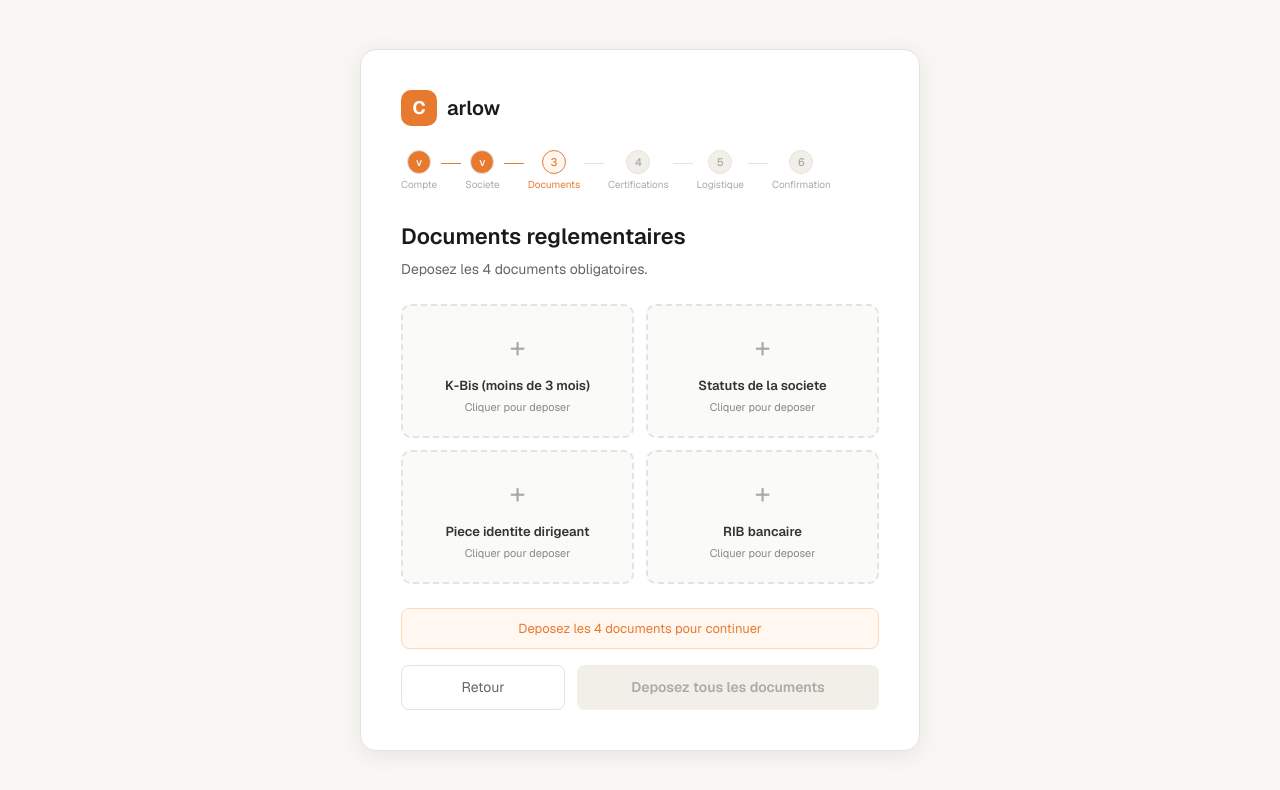
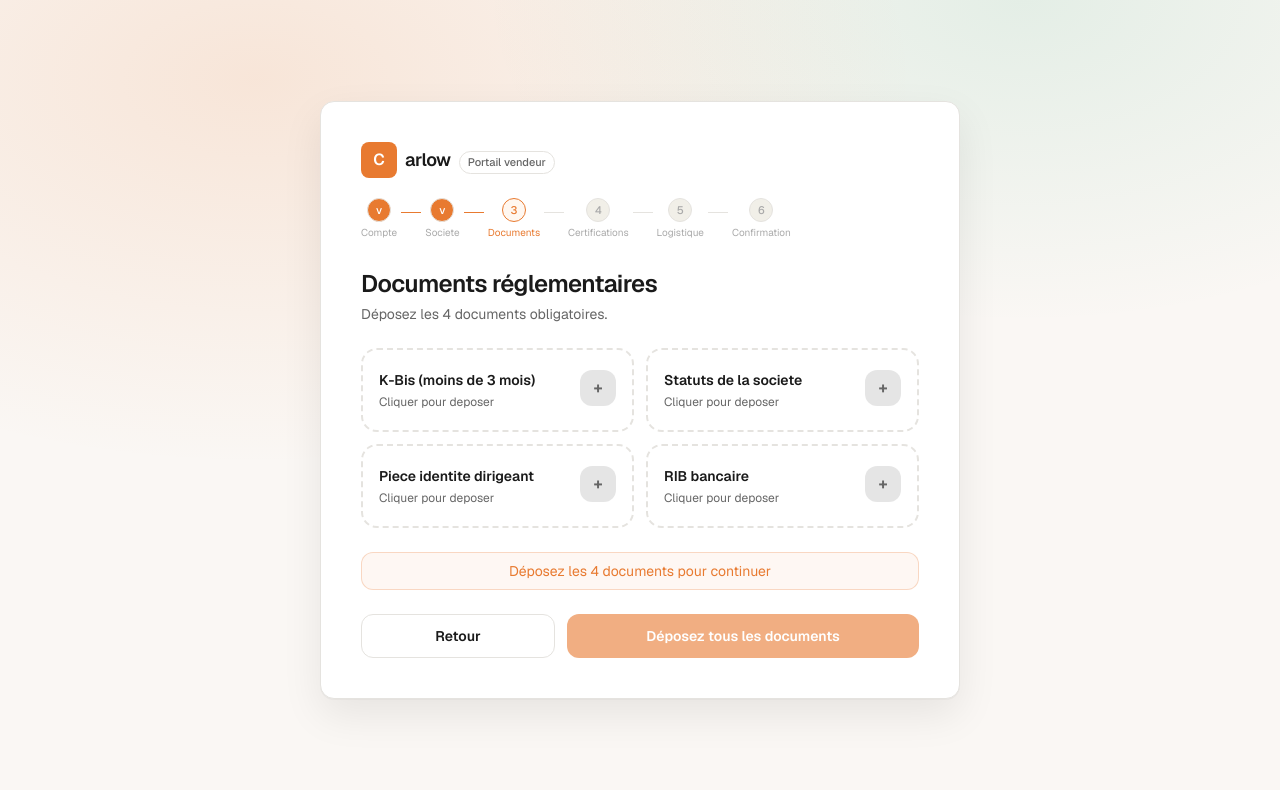
Before and after one commit to azerrh/carlow-onboarding, a Next.js app: page /step-3-documents in a window 1280 px wide. Shown: the top 790 px of the page. Built offline with nearby package versions, Linux system fonts and the light colour scheme.

Commit message:
fix: bouton login visible couleur orange

```diff
--- a/src/app/(onboarding)/step-3-documents/page.tsx
+++ b/src/app/(onboarding)/step-3-documents/page.tsx
@@ -1,7 +1,11 @@
 "use client";
-import { useRef, useState } from "react";
+import { useEffect, useRef, useState } from "react";
 import { useRouter } from "next/navigation";
 import { StepperBar } from "@/components/onboarding/StepperBar";
+import { Brand } from "@/components/ui/Brand";
+import { Button } from "@/components/ui/Button";
+import { Card } from "@/components/ui/Card";
+import { cn } from "@/lib/cn";
 
 const DOCS = [
   { key: "kbis",    label: "K-Bis (moins de 3 mois)",  desc: "Cliquer pour deposer" },
@@ -14,12 +18,61 @@ export default function StepDocumentsPage() {
   const router = useRouter();
   const [uploads, setUploads] = useState<Record<string, "idle"|"uploading"|"done"|"error">>({});
   const [fileNames, setFileNames] = useState<Record<string, string>>({});
-  const refs = Object.fromEntries(DOCS.map(d => [d.key, useRef<HTMLInputElement>(null)]));
+  const [fileUrls, setFileUrls] = useState<Record<string, string>>({});
+  const [globalError, setGlobalError] = useState<string>("");
+  const kbisRef = useRef<HTMLInputElement>(null);
+  const statutsRef = useRef<HTMLInputElement>(null);
+  const idRef = useRef<HTMLInputElement>(null);
+  const ribRef = useRef<HTMLInputElement>(null);
+
+  const refs: Record<string, React.RefObject<HTMLInputElement | null>> = {
+    kbis: kbisRef,
+    statuts: statutsRef,
+    id: idRef,
+    rib: ribRef,
+  };
+
+  useEffect(() => {
+    const vendorId = localStorage.getItem("vendorId");
+    if (!vendorId) return;
+
+    let cancelled = false;
+    (async () => {
+      try {
+        const res = await fetch(`/api/vendor/documents?vendorId=${encodeURIComponent(vendorId)}`);
+        const data = await res.json();
+        if (!res.ok || !data.success) return;
+        if (cancelled) return;
+
+        const nextUploads: Record<string, "done"> = {};
+        const nextNames: Record<string, string> = {};
+        const nextUrls: Record<string, string> = {};
+
+        for (const d of data.documents as Array<{ type: string; filename: string; publicUrl?: string }>) {
+          if (!DOCS.some((x) => x.key === d.type)) continue;
+          nextUploads[d.type] = "done";
+          nextNames[d.type] = d.filename;
+          if (d.publicUrl) nextUrls[d.type] = d.publicUrl;
+        }
+
+        setUploads((u) => ({ ...u, ...nextUploads }));
+        setFileNames((f) => ({ ...f, ...nextNames }));
+        setFileUrls((f) => ({ ...f, ...nextUrls }));
+      } catch {
+        // silencieux: step doit rester utilisable même si listing down
+      }
+    })();
+
+    return () => {
+      cancelled = true;
+    };
+  }, []);
 
   async function handleFile(key: string, file: File) {
     const vendorId = localStorage.getItem("vendorId");
     if (!vendorId) { alert("Reconnectez-vous"); return; }
 
+    setGlobalError("");
     setUploads(u => ({ ...u, [key]: "uploading" }));
     setFileNames(f => ({ ...f, [key]: file.name }));
 
@@ -31,93 +84,158 @@ export default function StepDocumentsPage() {
     try {
       const res = await fetch("/api/vendor/upload", { method: "POST", body: formData });
       const data = await res.json();
-      setUploads(u => ({ ...u, [key]: data.success ? "done" : "error" }));
+      if (!res.ok || !data.success) {
+        setUploads((u) => ({ ...u, [key]: "error" }));
+        setGlobalError(data?.error || "Upload impossible. Vérifiez la configuration du stockage.");
+        return;
+      }
+
+      setUploads((u) => ({ ...u, [key]: "done" }));
+      if (data.publicUrl) setFileUrls((f) => ({ ...f, [key]: data.publicUrl }));
     } catch {
       setUploads(u => ({ ...u, [key]: "error" }));
+      setGlobalError("Erreur réseau pendant l’upload.");
     }
   }
 
   const allDone = DOCS.every(d => uploads[d.key] === "done");
 
   return (
-    <div style={{display:"flex",minHeight:"100vh",background:"#f9f7f4",alignItems:"center",justifyContent:"center",padding:24}}>
-      <div style={{width:"100%",maxWidth:560,background:"white",borderRadius:16,padding:40,boxShadow:"0 4px 24px rgba(0,0,0,0.08)",border:"1px solid #e5e3df"}}>
-        <div style={{display:"flex",alignItems:"center",gap:10,marginBottom:24}}>
-          <div style={{width:36,height:36,background:"#E87A30",borderRadius:10,display:"flex",alignItems:"center",justifyContent:"center",color:"white",fontWeight:700,fontSize:18}}>C</div>
-          <span style={{fontWeight:600,fontSize:20}}>arlow</span>
-        </div>
+    <div className="portal-page grid min-h-screen place-items-center px-4 py-10">
+      <Card className="w-full max-w-[640px] p-8 sm:p-10">
+        <Brand className="mb-5" />
         <StepperBar current={2} />
-        <h1 style={{fontSize:22,fontWeight:600,margin:"0 0 6px"}}>Documents reglementaires</h1>
-        <p style={{color:"#666",fontSize:14,margin:"0 0 24px"}}>Deposez les 4 documents obligatoires.</p>
 
-        <div style={{display:"grid",gridTemplateColumns:"1fr 1fr",gap:12,marginBottom:24}}>
-          {DOCS.map(doc => {
+        <h1 className="mt-4 text-2xl font-semibold tracking-tight">
+          Documents réglementaires
+        </h1>
+        <p className="mt-1 text-sm text-[rgb(var(--muted))]">
+          Déposez les 4 documents obligatoires.
+        </p>
+
+        {globalError && (
+          <div className="mt-4 rounded-xl border border-red-200 bg-red-50 px-3 py-2 text-sm text-red-700">
+            {globalError}
+          </div>
+        )}
+
+        <div className="mt-6 grid grid-cols-1 gap-3 sm:grid-cols-2">
+          {DOCS.map((doc) => {
             const status = uploads[doc.key] || "idle";
             const isDone = status === "done";
             const isUploading = status === "uploading";
             const isError = status === "error";
 
             return (
-              <div key={doc.key}>
+              <div key={doc.key} className="space-y-2">
                 <input
                   ref={refs[doc.key]}
                   type="file"
                   accept=".pdf,.jpg,.jpeg,.png"
-                  style={{display:"none"}}
-                  onChange={e => {
+                  className="hidden"
+                  onChange={(e) => {
                     const file = e.target.files?.[0];
-                    if (file) handleFile(doc.key, file);
+                    if (file) void handleFile(doc.key, file);
+                    // permet de re-uploader le même fichier
+                    e.currentTarget.value = "";
                   }}
                 />
-                <div
+
+                <button
+                  type="button"
                   onClick={() => refs[doc.key].current?.click()}
-                  style={{
-                    border:`2px ${isDone?"solid":"dashed"} ${isDone?"#22a06b":isError?"#cc0000":"#e5e3df"}`,
-                    borderRadius:10,
-                    padding:"20px 16px",
-                    textAlign:"center",
-                    cursor:"pointer",
-                    background:isDone?"#f0faf5":isError?"#fff0f0":"#fafaf8",
-                    transition:"all 0.2s",
-                    userSelect:"none" as const,
-                  }}
+                  className={cn(
+                    "w-full rounded-2xl border-2 px-4 py-5 text-left transition",
+                    "hover:bg-black/[0.02] active:bg-black/[0.03]",
+                    isDone
+                      ? "border-[rgb(var(--success))]/50 bg-[rgb(var(--success))]/[0.06]"
+                      : isError
+                        ? "border-red-300 bg-red-50"
+                        : "border-[rgb(var(--border))] border-dashed bg-white/50",
+                  )}
                 >
-                  <div style={{fontSize:28,marginBottom:8,color:isDone?"#22a06b":isError?"#cc0000":"#aaa"}}>
-                    {isDone ? "✓" : isUploading ? "⏳" : isError ? "✗" : "+"}
+                  <div className="flex items-start justify-between gap-3">
+                    <div>
+                      <div
+                        className={cn(
+                          "text-sm font-semibold",
+                          isDone
+                            ? "text-[rgb(var(--success))]"
+                            : isError
+                              ? "text-red-700"
+                              : "text-[rgb(var(--fg))]",
+                        )}
+                      >
+                        {doc.label}
+                      </div>
+                      <div className="mt-1 text-xs text-[rgb(var(--muted))]">
+                        {isUploading
+                          ? "Upload en cours..."
+                          : isDone
+                            ? fileNames[doc.key]
+                            : isError
+                              ? "Erreur — cliquez pour réessayer"
+                              : doc.desc}
+                      </div>
+                    </div>
+
+                    <div
+                      className={cn(
+                        "grid h-9 w-9 place-items-center rounded-xl text-base font-bold",
+                        isDone
+                          ? "bg-[rgb(var(--success))] text-white"
+                          : isUploading
+                            ? "bg-black/10 text-[rgb(var(--muted))]"
+                            : isError
+                              ? "bg-red-600 text-white"
+                              : "bg-black/10 text-[rgb(var(--muted))]",
+                      )}
+                    >
+                      {isDone ? "✓" : isUploading ? "…" : isError ? "!" : "+"}
+                    </div>
                   </div>
-                  <div style={{fontSize:13,fontWeight:600,color:isDone?"#22a06b":isError?"#cc0000":"#333",marginBottom:4}}>
-                    {doc.label}
-                  </div>
-                  <div style={{fontSize:11,color:"#888"}}>
-                    {isUploading ? "Upload en cours..." :
-                     isDone ? fileNames[doc.key] :
-                     isError ? "Erreur — cliquez pour reessayer" :
-                     doc.desc}
-                  </div>
-                </div>
+                </button>
+
+                {isDone && fileUrls[doc.key] && (
+                  <a
+                    className="inline-flex text-xs font-semibold text-[rgb(var(--primary))]"
+                    href={fileUrls[doc.key]}
+                    target="_blank"
+                    rel="noreferrer"
+                  >
+                    Voir / télécharger
+                  </a>
+                )}
               </div>
             );
           })}
         </div>
 
         {!allDone && (
-          <div style={{background:"#fff7f0",border:"1px solid #ffd9b8",borderRadius:8,padding:"10px 14px",fontSize:13,color:"#E87A30",marginBottom:16,textAlign:"center"}}>
-            Deposez les 4 documents pour continuer
+          <div className="mt-6 rounded-xl border border-[rgb(var(--primary))]/25 bg-[rgb(var(--primary))]/[0.06] px-3 py-2 text-center text-sm text-[rgb(var(--primary))]">
+            Déposez les 4 documents pour continuer
           </div>
         )}
 
-        <div style={{display:"flex",gap:12}}>
-          <button onClick={()=>router.push("/step-2-company")}
-            style={{flex:1,padding:"11px",background:"white",color:"#666",border:"1.5px solid #e5e3df",borderRadius:8,fontSize:14,cursor:"pointer",fontFamily:"inherit"}}>
+        <div className="mt-6 flex flex-col gap-3 sm:flex-row">
+          <Button
+            variant="secondary"
+            onClick={() => router.push("/step-2-company")}
+            className="sm:flex-1"
+          >
             Retour
-          </button>
-          <button
-            onClick={()=>{ if(allDone) router.push("/step-4-certifications"); }}
-            style={{flex:2,padding:"11px",background:allDone?"#E87A30":"#f1efe8",color:allDone?"white":"#aaa",border:"none",borderRadius:8,fontSize:14,fontWeight:600,cursor:allDone?"pointer":"not-allowed",fontFamily:"inherit"}}>
-            {allDone ? "Continuer →" : "Deposez tous les documents"}
-          </button>
+          </Button>
+          <Button
+            onClick={() => {
+              if (allDone) router.push("/step-4-certifications");
+            }}
+            disabled={!allDone}
+            className="sm:flex-[2]"
+          >
+            {allDone ? "Continuer →" : "Déposez tous les documents"}
+          </Button>
         </div>
-      </div>
+      </Card>
     </div>
   );
 }
--- a/src/app/api/vendor/documents/route.ts
+++ b/src/app/api/vendor/documents/route.ts
@@ -1,5 +1,41 @@
 import { NextRequest, NextResponse } from "next/server";
 import { prisma } from "@/lib/prisma";
+import { getSupabaseAdmin } from "@/lib/supabase";
+
+export async function GET(req: NextRequest) {
+  try {
+    const supabaseAdmin = getSupabaseAdmin();
+    const { searchParams } = new URL(req.url);
+    const vendorId = searchParams.get("vendorId");
+
+    if (!vendorId) {
+      return NextResponse.json({ error: "vendorId manquant" }, { status: 400 });
+    }
+
+    const documents = await prisma.document.findMany({
+      where: { vendorId },
+      orderBy: { uploadedAt: "desc" },
+      select: {
+        id: true,
+        type: true,
+        filename: true,
+        s3Key: true,
+        status: true,
+        uploadedAt: true,
+      },
+    });
+
+    const withUrls = documents.map((d) => {
+      const { data } = supabaseAdmin.storage.from("documents").getPublicUrl(d.s3Key);
+      return { ...d, publicUrl: data.publicUrl };
+    });
+
+    return NextResponse.json({ success: true, documents: withUrls });
+  } catch (error) {
+    console.error(error);
+    return NextResponse.json({ error: "Erreur serveur" }, { status: 500 });
+  }
+}
 
 export async function POST(req: NextRequest) {
   try {
@@ -33,3 +69,38 @@ export async function POST(req: NextRequest) {
     return NextResponse.json({ error: "Erreur serveur" }, { status: 500 });
   }
 }
+
+export async function DELETE(req: NextRequest) {
+  try {
+    const supabaseAdmin = getSupabaseAdmin();
+    const { searchParams } = new URL(req.url);
+    const vendorId = searchParams.get("vendorId");
+    const type = searchParams.get("type");
+
+    if (!vendorId || !type) {
+      return NextResponse.json({ error: "vendorId/type manquants" }, { status: 400 });
+    }
+
+    const existing = await prisma.document.findFirst({
+      where: { vendorId, type },
+      orderBy: { uploadedAt: "desc" },
+      select: { id: true, s3Key: true },
+    });
+
+    if (!existing) {
+      return NextResponse.json({ success: true });
+    }
+
+    await prisma.document.delete({ where: { id: existing.id } });
+    const { error } = await supabaseAdmin.storage.from("documents").remove([existing.s3Key]);
+    if (error) {
+      // Non bloquant: le DB est déjà nettoyé
+      console.error("Supabase remove error:", error);
+    }
+
+    return NextResponse.json({ success: true });
+  } catch (error) {
+    console.error(error);
+    return NextResponse.json({ error: "Erreur serveur" }, { status: 500 });
+  }
+}
--- a/src/app/api/vendor/upload/route.ts
+++ b/src/app/api/vendor/upload/route.ts
@@ -1,9 +1,10 @@
 import { NextRequest, NextResponse } from "next/server";
-import { supabaseAdmin } from "@/lib/supabase";
+import { getSupabaseAdmin } from "@/lib/supabase";
 import { prisma } from "@/lib/prisma";
 
 export async function POST(req: NextRequest) {
   try {
+    const supabaseAdmin = getSupabaseAdmin();
     const formData = await req.formData();
     const file = formData.get("file") as File;
     const vendorId = formData.get("vendorId") as string;
@@ -12,6 +13,13 @@ export async function POST(req: NextRequest) {
     if (!file || !vendorId || !type) {
       return NextResponse.json({ error: "Donnees manquantes" }, { status: 400 });
     }
+
+    // Remplacement: on nettoie l'ancien fichier du même type (si présent)
+    const previous = await prisma.document.findFirst({
+      where: { vendorId, type },
+      orderBy: { uploadedAt: "desc" },
+      select: { id: true, s3Key: true },
+    });
 
     const bytes = await file.arrayBuffer();
     const buffer = Buffer.from(bytes);
@@ -33,7 +41,12 @@ export async function POST(req: NextRequest) {
       .from("documents")
       .getPublicUrl(filename);
 
-    await prisma.document.create({
+    await prisma.$transaction(async (tx) => {
+      if (previous) {
+        await tx.document.delete({ where: { id: previous.id } });
+      }
+
+      await tx.document.create({
         data: {
           vendorId,
           type,
@@ -43,15 +56,24 @@ export async function POST(req: NextRequest) {
         },
       });
 
-    await prisma.vendor.update({
+      await tx.vendor.update({
         where: { id: vendorId },
         data: { onboardingStep: 4 },
       });
+    });
+
+    if (previous?.s3Key) {
+      const { error: removeError } = await supabaseAdmin.storage
+        .from("documents")
+        .remove([previous.s3Key]);
+      if (removeError) console.error("Supabase remove error:", removeError);
+    }
 
     return NextResponse.json({
       success: true,
       filename: file.name,
       key: filename,
+      publicUrl: urlData.publicUrl,
     });
   } catch (error) {
     console.error(error);
--- a/src/lib/supabase.ts
+++ b/src/lib/supabase.ts
@@ -0,0 +1,13 @@
+import { createClient } from "@supabase/supabase-js";
+
+export function getSupabaseAdmin() {
+  const url = process.env.SUPABASE_URL;
+  const serviceRoleKey = process.env.SUPABASE_SERVICE_ROLE_KEY;
+
+  if (!url) throw new Error("Missing env SUPABASE_URL");
+  if (!serviceRoleKey) throw new Error("Missing env SUPABASE_SERVICE_ROLE_KEY");
+
+  return createClient(url, serviceRoleKey, {
+    auth: { persistSession: false },
+  });
+}
```
Also changed, not shown: 1 other file (tests, documents, lock files or other folders). Lines whose indentation alone changed are shown as unchanged.
